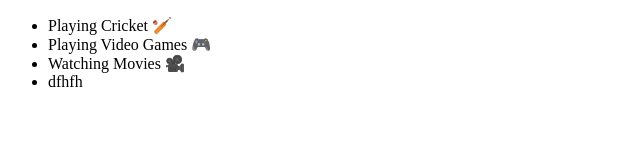
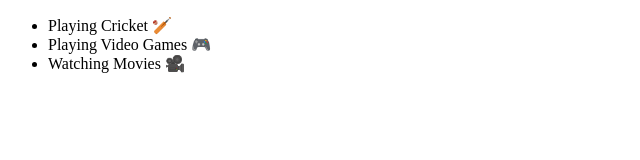
Before and after one commit to PratikNanda/HTML-PersonalSite, a plain HTML site: page hobbies.html in a window 1280 px wide. Shown: the full height of the page, 0-640 px from the left. Drawn offline with Linux system fonts and the light colour scheme.

Commit message:
Update hobbies.html

```diff
--- a/hobbies.html
+++ b/hobbies.html
@@ -11,7 +11,6 @@
         <li>Playing Cricket 🏏</li>
         <li>Playing Video Games 🎮</li>
         <li>Watching Movies 🎥</li>
-        <li>dfhfh</li>
     </ul>
 </body>
 </html>
```
